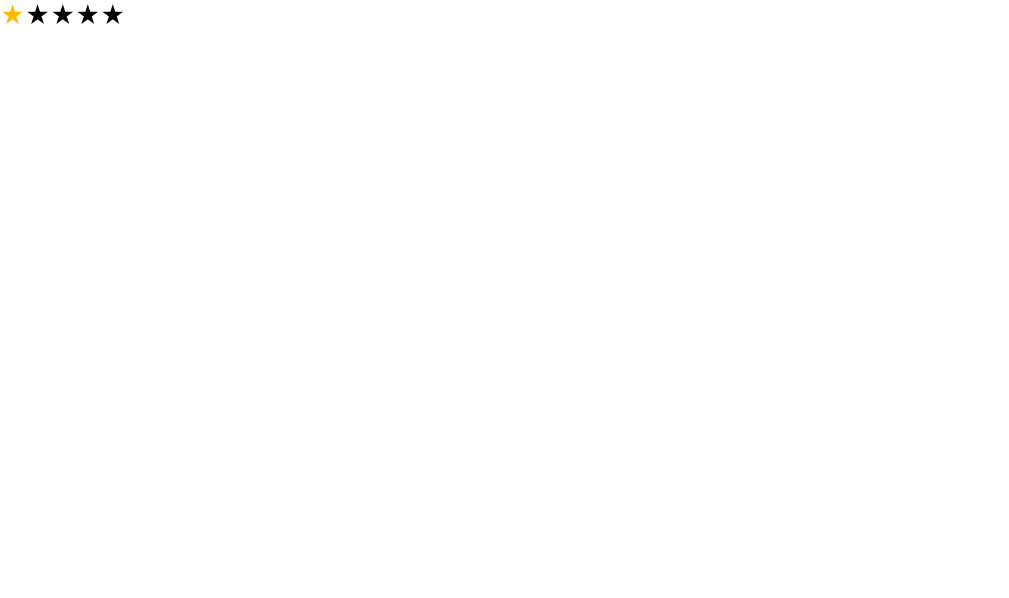
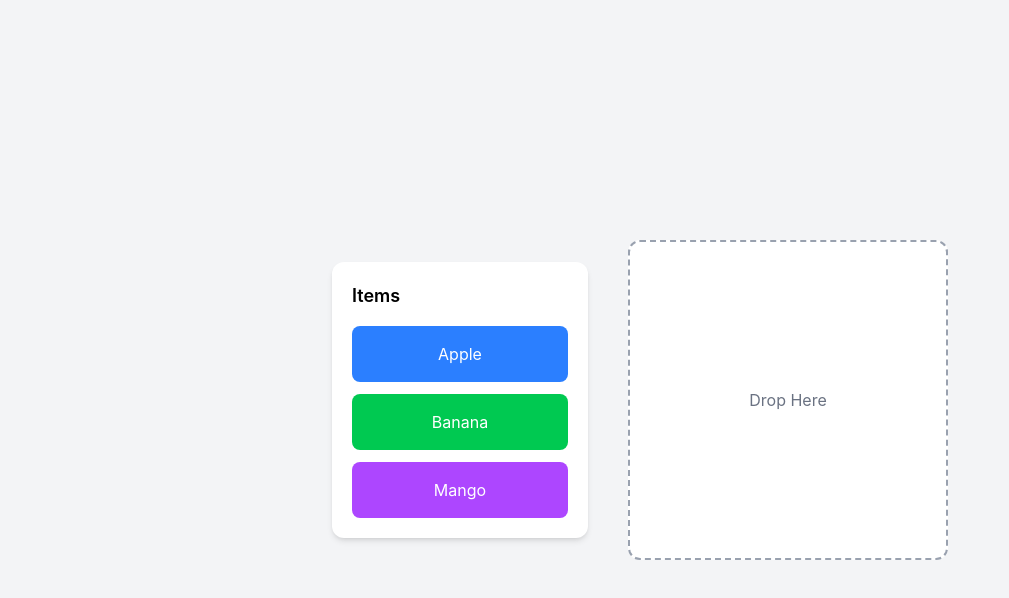
Before and after one commit to Bantony14/React-Component, a React (Vite) app in the folder Components/: page / in a window 1280 px wide. Shown: the top 598 px of the page, without its empty margins (0-1009 px from the left). Built offline with nearby package versions, Linux system fonts and the light colour scheme.

Commit message:
learn React drag and drop basics

```diff
--- a/Components/src/App.jsx
+++ b/Components/src/App.jsx
@@ -12,9 +12,10 @@ import Form from "./MutliForm.jsx";
 import FileUpload from "./FileUploadAndPreview.tsx";
 import DataTables from "./DataTables.tsx";
 import StarRating from "./StarRating.tsx";
+import { DragAndDrop, DragState } from "./DragAndDrop.tsx";
 
 function App() {
-  return <StarRating />;
+  return <DragState />;
 }
 
 export default App;
--- /dev/null
+++ b/Components/src/DragAndDrop.tsx
@@ -0,0 +1,91 @@
+import { useState } from "react";
+
+function DragAndDrop() {
+  const [dragItem, setDragItem] = useState<string>();
+  const handleDragStart = (params: string): void => {
+    setDragItem(params);
+  };
+
+  const handleDragOver = (params: string | undefined): void => {
+    console.log(params);
+  };
+
+  return (
+    <>
+      <div
+        className="w-100 h-100 bg-amber-400"
+        draggable
+        onDragStart={() => handleDragStart("apple")}
+      >
+        Apple
+      </div>
+
+      <div
+        className=" ml-100 w-100 h-100 bg-amber-400 text-5xl text-center"
+        onDrop={() => handleDragOver(dragItem)}
+        onDragOver={(e) => e.preventDefault()}
+      >
+        Drop Here
+      </div>
+    </>
+  );
+}
+
+function DragState() {
+  const [dragItem, setDragItem] = useState<string>();
+  const [droppedItem, setDroppedItem] = useState<string>();
+
+  function dragStart(params: string): void {
+    setDragItem(params);
+  }
+
+  function drop(): void {
+    setDroppedItem(dragItem);
+  }
+
+  return (
+    <div className="min-h-screen flex items-center justify-center gap-10 bg-gray-100">
+      {/* Drag Items */}
+      <div className="w-64 rounded-xl bg-white p-5 shadow-md">
+        <h2 className="mb-4 text-lg font-semibold">Items</h2>
+
+        <div className="space-y-3">
+          <div
+            draggable
+            onDragStart={() => dragStart("Apple")}
+            className="cursor-grab rounded-lg bg-blue-500 p-4 text-center text-white"
+          >
+            Apple
+          </div>
+
+          <div
+            draggable
+            onDragStart={() => dragStart("Banana")}
+            className="cursor-grab rounded-lg bg-green-500 p-4 text-center text-white"
+          >
+            Banana
+          </div>
+
+          <div
+            draggable
+            onDragStart={() => dragStart("Mango")}
+            className="cursor-grab rounded-lg bg-purple-500 p-4 text-center text-white"
+          >
+            Mango
+          </div>
+        </div>
+      </div>
+
+      {/* Drop Zone */}
+      <div
+        className="flex h-80 w-80 items-center justify-center rounded-xl border-2 border-dashed border-gray-400 bg-white"
+        onDragOver={(e) => e.preventDefault()}
+        onDrop={drop}
+      >
+        <p className="text-gray-500">{droppedItem || "Drop Here"}</p>
+      </div>
+    </div>
+  );
+}
+
+export { DragAndDrop, DragState };
```
